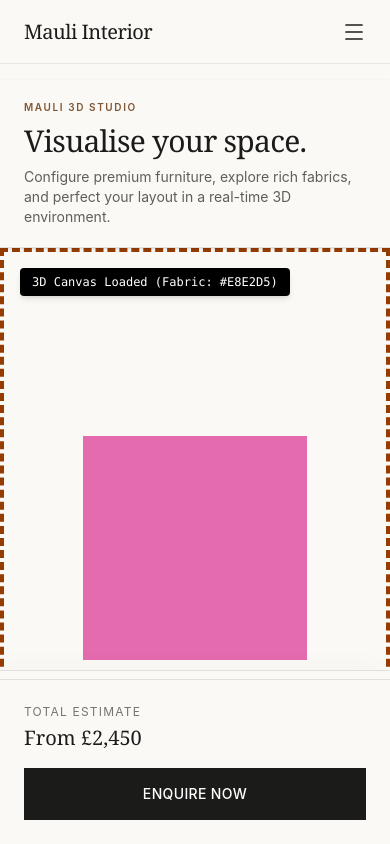
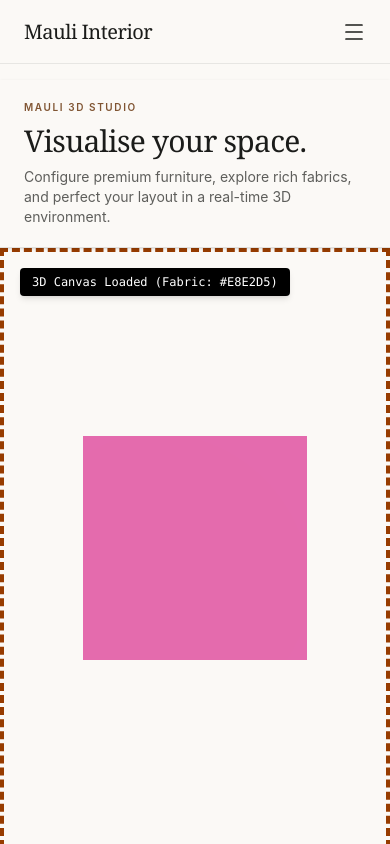
Before and after one commit to thiteswapnil1212-hue/INTERIOR-STORES-WEB, a Next.js app: page /3d-studio in a window 390 px wide. Built offline with nearby package versions, Linux system fonts and the light colour scheme.

Commit message:
studio page

```diff
--- a/src/app/3d-studio/page.tsx
+++ b/src/app/3d-studio/page.tsx
@@ -1,8 +1,12 @@
 "use client";
 
 import { useState } from "react";
-import StudioViewer from "../../components/studio/StudioViewer";
+import dynamic from "next/dynamic";
 import StudioControls from "../../components/studio/StudioControls";
+
+const StudioViewer = dynamic(() => import("../../components/studio/StudioViewer"), {
+  ssr: false,
+});
 
 export type FurnitureType = "sofa" | "bed" | "wall_panel";
 export type ConfigType = "2_seater" | "3_seater" | "l_shape" | "custom";
@@ -47,7 +51,7 @@ export default function StudioPage() {
       <main className="flex-1 flex flex-col lg:flex-row min-h-0 overflow-hidden max-w-[1600px] mx-auto w-full">
 
         {/* 3D Viewer Area (Left, 70-75%) */}
-        <div className="flex-1 relative lg:w-[75%] min-h-[50vh] lg:min-h-0 bg-[#e9e4dc]">
+        <div className="flex-1 relative lg:w-[75%] min-h-[600px] bg-[#e9e4dc]">
           <StudioViewer furniture={furniture} fabricHex={fabric.hex} config={config} />
         </div>
 
```
